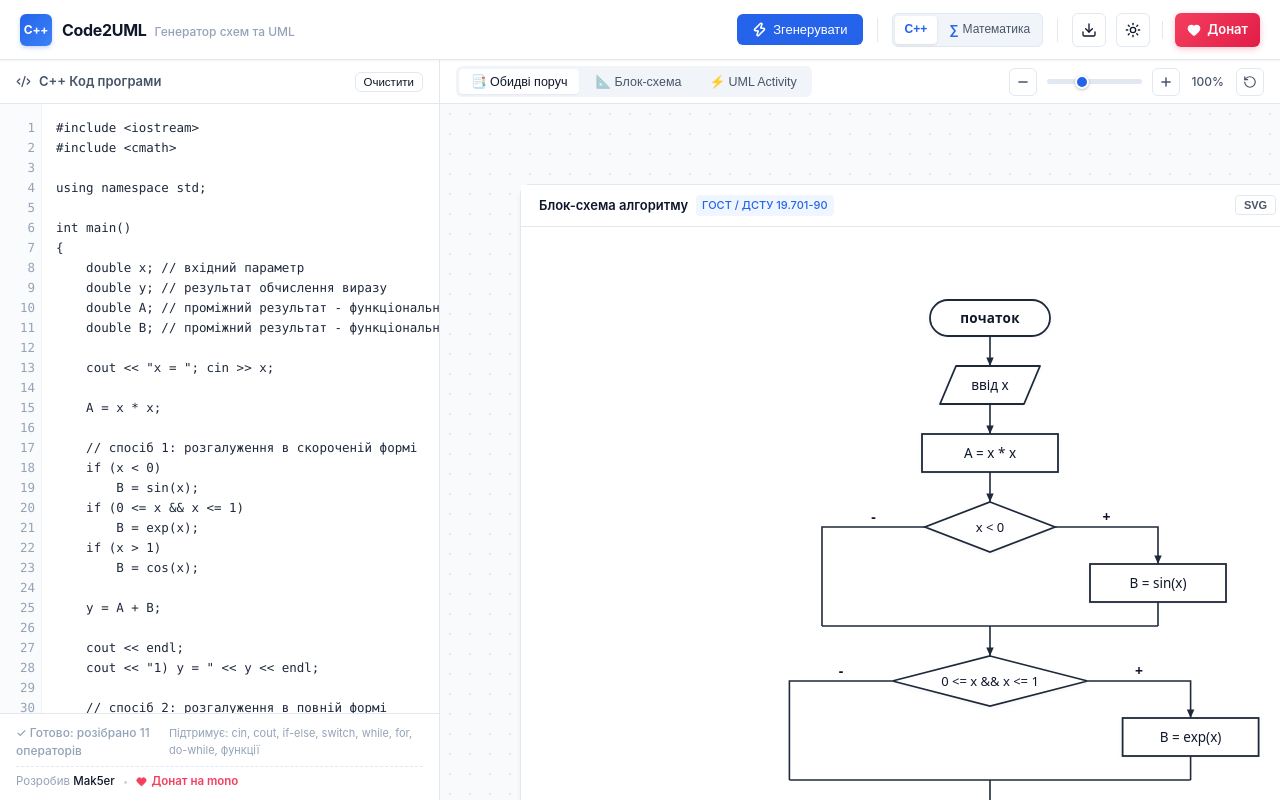
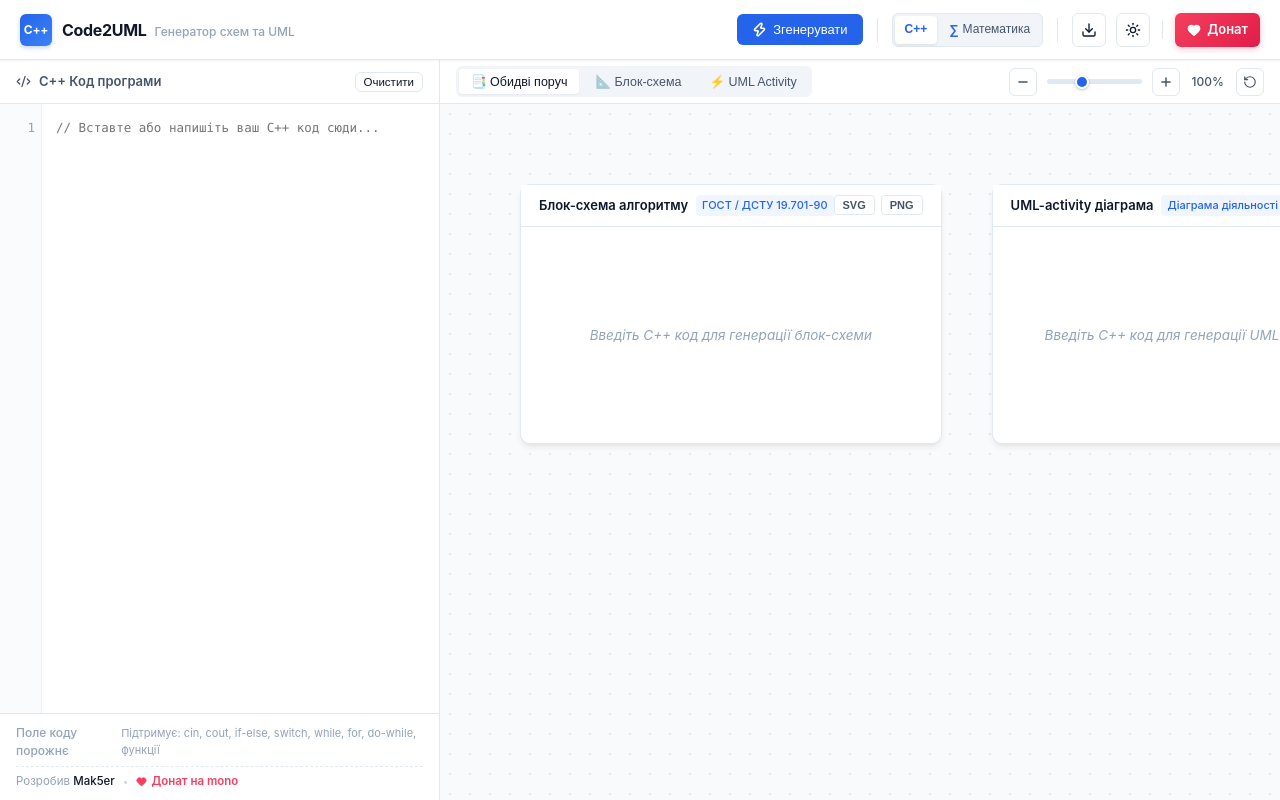
Before and after one commit to Mak5er/code2uml, a React (Vite) app: page / in a window 1280 px wide. Built offline with nearby package versions, Linux system fonts and the light colour scheme.

Commit message:
feat: start with empty code editor on initial load

```diff
--- a/src/App.jsx
+++ b/src/App.jsx
@@ -3,7 +3,6 @@ import Header from './components/Header';
 import CodeEditor from './components/CodeEditor';
 import ViewerPanel from './components/ViewerPanel';
 import Toast from './components/Toast';
-import { DEFAULT_CODE } from './constants/defaultCode';
 import { parseCppCode } from './parser/cppParser';
 import { FlowchartRenderer } from './renderers/flowchartRenderer';
 import { UmlRenderer } from './renderers/umlRenderer';
@@ -39,7 +38,7 @@ function compileCode(sourceCode, targetFunction, expressionMode = 'cpp') {
 }
 
 export default function App() {
-    const [code, setCode] = useState(DEFAULT_CODE);
+    const [code, setCode] = useState('');
 
     const [expressionMode, setExpressionMode] = useState(() => {
         try {
@@ -49,23 +48,13 @@ export default function App() {
         }
     });
 
-    // Initial diagrams rendered synchronously before first paint
-    const [initialState] = useState(() => {
-        try {
-            const savedMode = localStorage.getItem('expressionMode') || 'cpp';
-            return compileCode(DEFAULT_CODE, null, savedMode);
-        } catch {
-            return { flowchartSvg: '', umlSvg: '', status: 'Готово до аналізу', count: 0, functions: [], activeFunction: 'main' };
-        }
-    });
-
-    const [status, setStatus] = useState(initialState.status);
-    const [flowchartSvg, setFlowchartSvg] = useState(initialState.flowchartSvg);
-    const [umlSvg, setUmlSvg] = useState(initialState.umlSvg);
+    const [status, setStatus] = useState('Поле коду порожнє');
+    const [flowchartSvg, setFlowchartSvg] = useState('');
+    const [umlSvg, setUmlSvg] = useState('');
     const [activeTab, setActiveTab] = useState('side-by-side');
     const [toast, setToast] = useState({ message: '', isVisible: false });
-    const [functions, setFunctions] = useState(initialState.functions || []);
-    const [selectedFunction, setSelectedFunction] = useState(initialState.activeFunction || 'main');
+    const [functions, setFunctions] = useState([]);
+    const [selectedFunction, setSelectedFunction] = useState('main');
 
     // Theme state (checks localStorage and system preference)
     const [isDark, setIsDark] = useState(() => {
```
